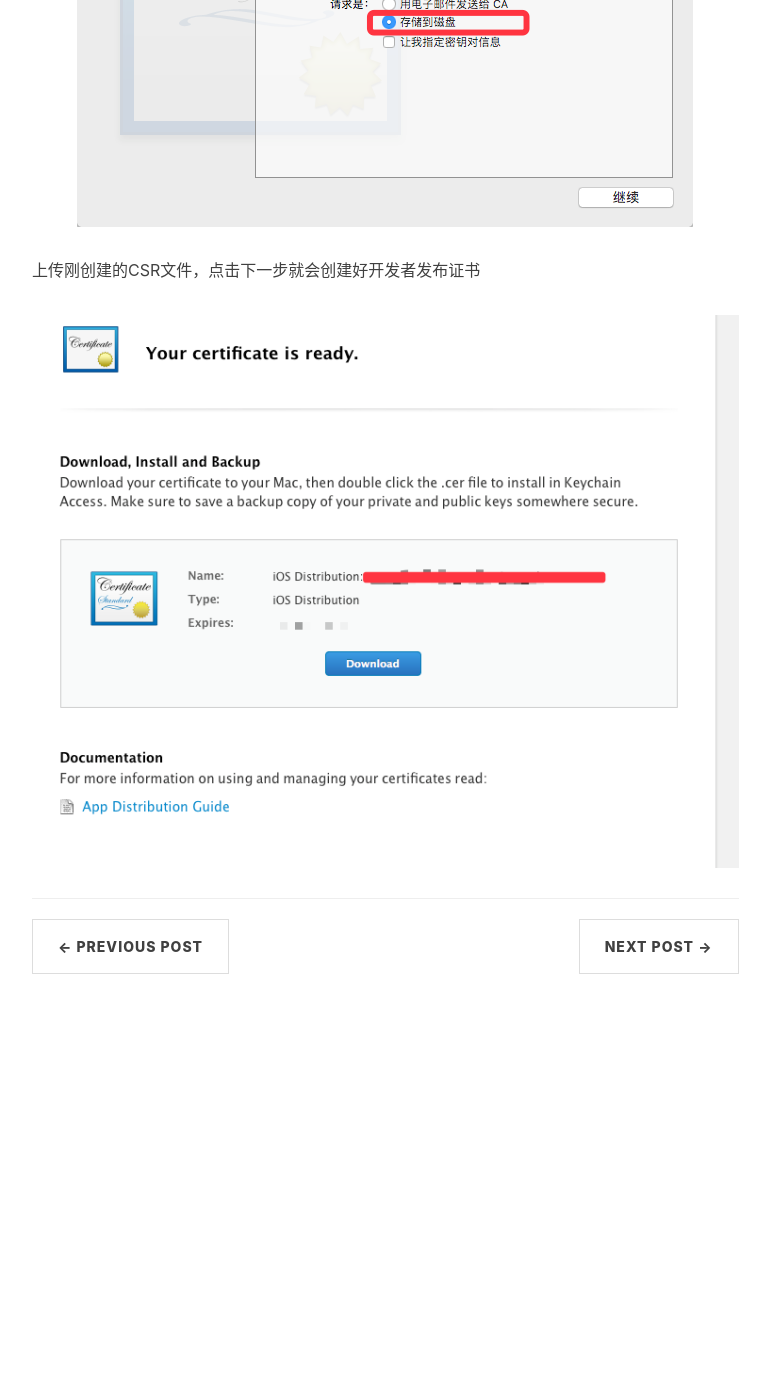
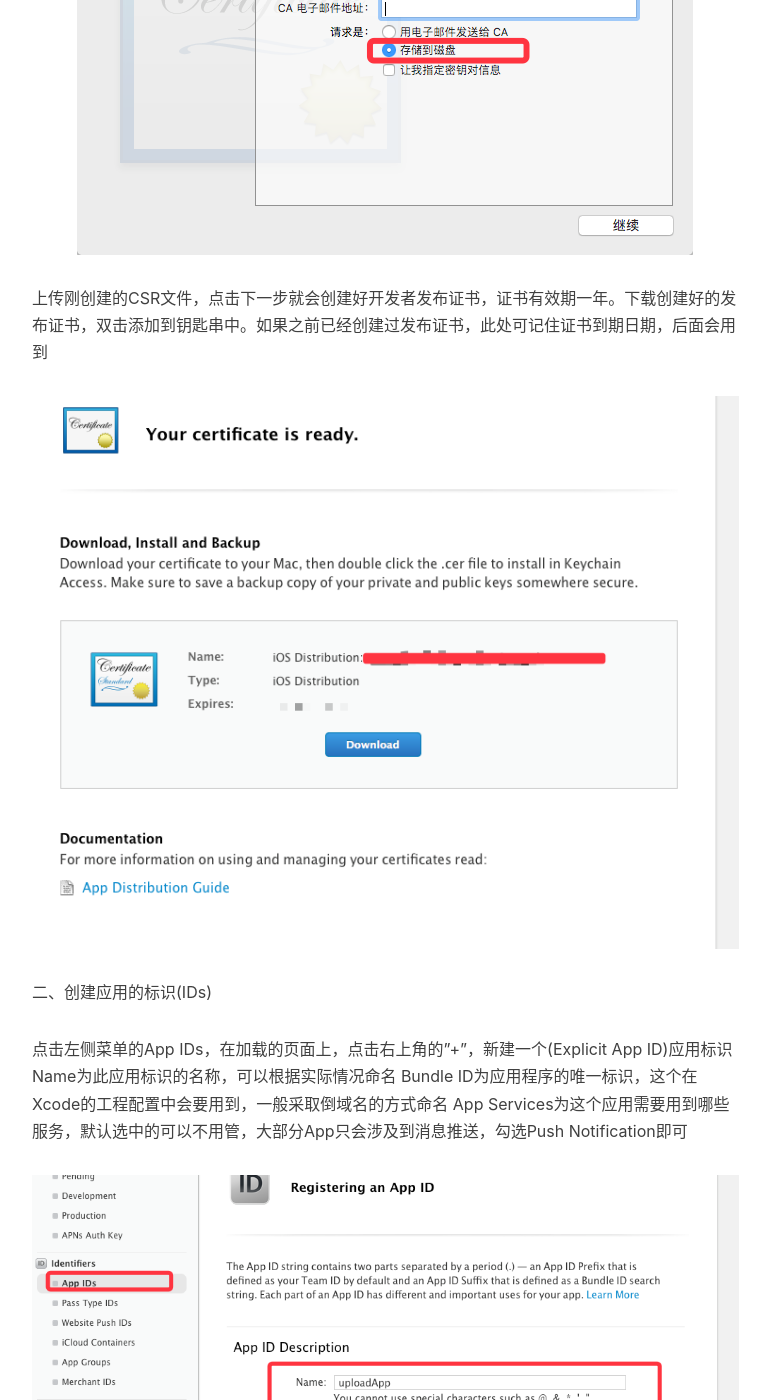
Before and after one commit to xttxqjfg/xttxqjfg.github.io, a Jekyll site: the page built from _posts/201706/2017-06-02-上架App Store详细流程(一).markdown, in a window 1280 px wide and 1400 px high, scrolled down 3390 px. Shown: the whole window, without its empty margins (233-1003 px from the left). Built offline with Jekyll 4.4.1, drawn with Linux system fonts in a browser that asks for light colours; nearby versions of some CDN libraries; comment, search, counter and statistics services are not loaded; before the commit the page ends 4508 px from its top, so only the background shows below that; some of the changed text lies outside the part shown.

Commit message:
no message

```diff
--- a/_posts/201706/2017-06-02-上架App Store详细流程(一).markdown
+++ b/_posts/201706/2017-06-02-上架App Store详细流程(一).markdown
@@ -28,9 +28,9 @@ tags:
 
 ![](http://www.xttxqjfg.cn/img/201706/02/01002.png)
 
-一、 创建开发者发布证书
+一、 创建开发者发布证书(Certificates)
 
-点击左侧菜单栏的Production，点击右上角的"+"，然后选择右侧的App Store and Ad Hoc
+点击左侧菜单栏的Production，在加载的页面上，点击右上角的"+"，然后选择右侧的App Store and Ad Hoc
 
 ![](http://www.xttxqjfg.cn/img/201706/02/01003.png)
 
@@ -47,6 +47,41 @@ tags:
 
 ![](http://www.xttxqjfg.cn/img/201706/02/01007.png)
 
-上传刚创建的CSR文件，点击下一步就会创建好开发者发布证书
+上传刚创建的CSR文件，点击下一步就会创建好开发者发布证书，证书有效期一年。下载创建好的发布证书，双击添加到钥匙串中。如果之前已经创建过发布证书，此处可记住证书到期日期，后面会用到
 
 ![](http://www.xttxqjfg.cn/img/201706/02/01008.png)
+
+二、创建应用的标识(IDs)
+
+点击左侧菜单的App IDs，在加载的页面上，点击右上角的"+"，新建一个(Explicit App ID)应用标识
+Name为此应用标识的名称，可以根据实际情况命名
+Bundle ID为应用程序的唯一标识，这个在Xcode的工程配置中会要用到，一般采取倒域名的方式命名
+App Services为这个应用需要用到哪些服务，默认选中的可以不用管，大部分App只会涉及到消息推送，勾选Push Notification即可
+
+![](http://www.xttxqjfg.cn/img/201706/02/01009.png)
+![](http://www.xttxqjfg.cn/img/201706/02/01010.png)
+
+点击下一页会出现一个概览的页面，告知这个应用将会提供的服务。点击"Register"完成即可
+完成后会回到已经创建的应用ID列表，点击刚才新建的应用标识，展开后点击最下方的"Edit"按钮进入编辑页，来创建消息推送证书。
+如果上一步没有勾选消息推送则可以忽略这个步骤。创建消息推送证书同样会要求上传CSR文件，就直接选中之前保存的CSR文件即可。创建完后即可在Production的列表中看到创建好的推送证书。选择创建好的推送证书，下载后双击添加到钥匙串
+
+![](http://www.xttxqjfg.cn/img/201706/02/01011.png)
+
+
+三、创建描述文件，又名授权文件(Profiles)
+
+点击左侧菜单栏的Distribution，在加载的页面上，点击右上角的"+"，然后选择右侧的App Store
+
+![](http://www.xttxqjfg.cn/img/201706/02/01012.png)
+
+选择之前创建好的App ID
+
+![](http://www.xttxqjfg.cn/img/201706/02/01013.png)
+
+选择要关联的发布证书，如果有多个，请根据创建时记住的到期时间选择
+
+![](http://www.xttxqjfg.cn/img/201706/02/01014.png)
+
+填写描述文件名称，然后点击下一步即可完成。下载描述文件到本地，双击用Xcode打开，看到闪一下即可。
+
+至此，开发者中心的所有操作步骤已经完成。
```
Also changed, not shown: about.html (+6 -3 lines), img/201706/02/01009.png (added), img/201706/02/01010.png (added), img/201706/02/01011.png (added), img/201706/02/01012.png (added), img/201706/02/01013.png (added), img/201706/02/01014.png (added), img/201706/02/01015.png (added).
